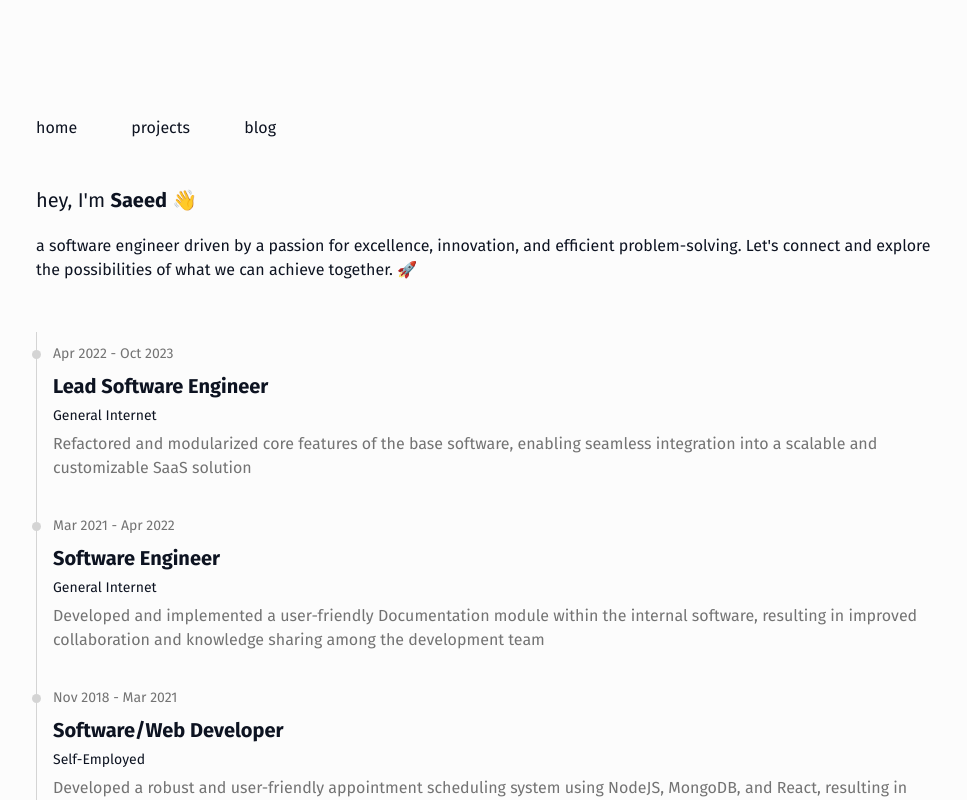
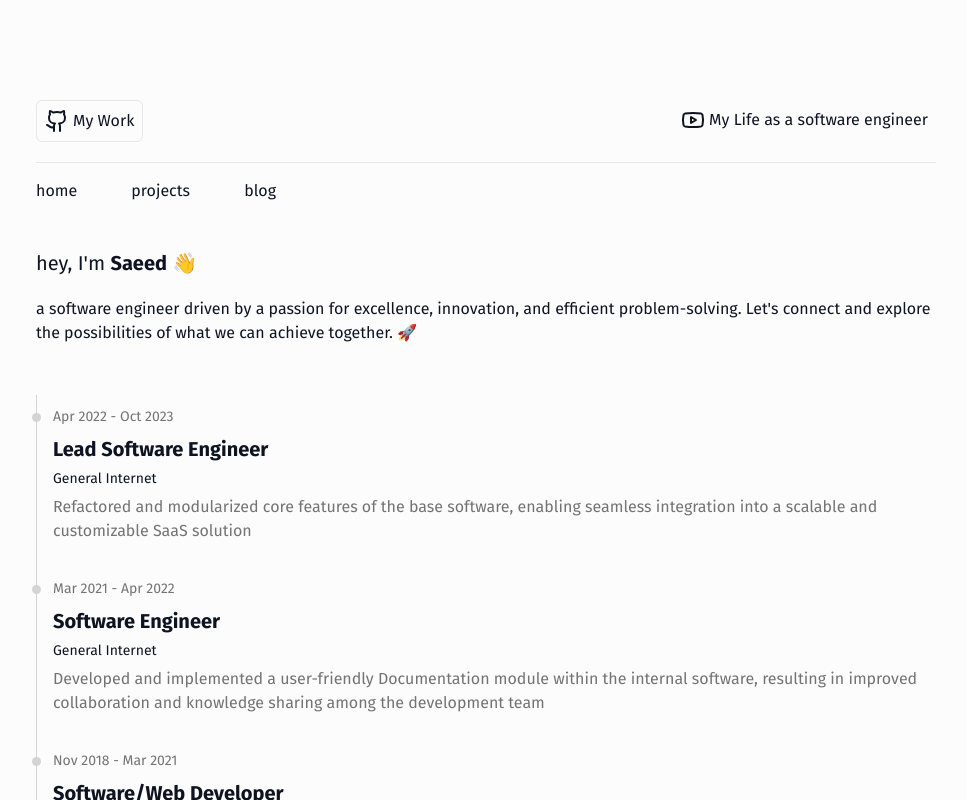
Before and after one commit to saeedkdev/saeedk.dev, a Next.js app: page / in a window 1280 px wide. Shown: the top 800 px of the page, without its empty margins (154-1121 px from the left). Built offline with nearby package versions, Linux system fonts and the light colour scheme.

Commit message:
added social links

```diff
--- a/app/layout.tsx
+++ b/app/layout.tsx
@@ -2,6 +2,8 @@ import type { Metadata } from 'next'
 import { Inter, Fira_Sans } from 'next/font/google'
 import './globals.css'
 import Link from 'next/link'
+
+import { Github, Youtube } from 'lucide-react'
 
 const inter = Inter({ subsets: ['latin'] })
 const firaSans = Fira_Sans({ subsets: ['latin'], weight: ['400', '700']})
@@ -21,7 +23,18 @@ export default function RootLayout({
         <body className={firaSans.className}>
         <main className="flex flex-col w-full items-center">
             <section className="flex flex-col w-[900px]">
-                <nav className="flex flex-row justify-between w-[240px] max-w-2xl py-4 mt-[100px]">
+                <div className="flex flex-row justify-between mt-[100px] w-full">
+                    <Link href="https://github.com/saeedkdev" target='_blank' className='flex flex-row gap-1 rounded-md p-2 border
+                                hover:border-gray-900
+                                hover:bg-gray-900 hover:text-white transition' >
+                        <Github size={24}/> My Work
+                    </Link>
+                    <Link href="https://www.youtube.com/@skdev11" target='_blank' className='flex flex-row gap-1 p-2 hover:text-red-500' >
+                        <Youtube size={24}/> My Life as a software engineer
+                    </Link>
+                </div>
+                <hr className="w-full mt-5"/>
+                <nav className="flex flex-row justify-between w-[240px] max-w-2xl py-4">
                     <Link href="/">
                         home
                     </Link>
```
Also changed, not shown: package.json (+7 -5 lines), 1 other file (tests, documents, lock files or other folders).
